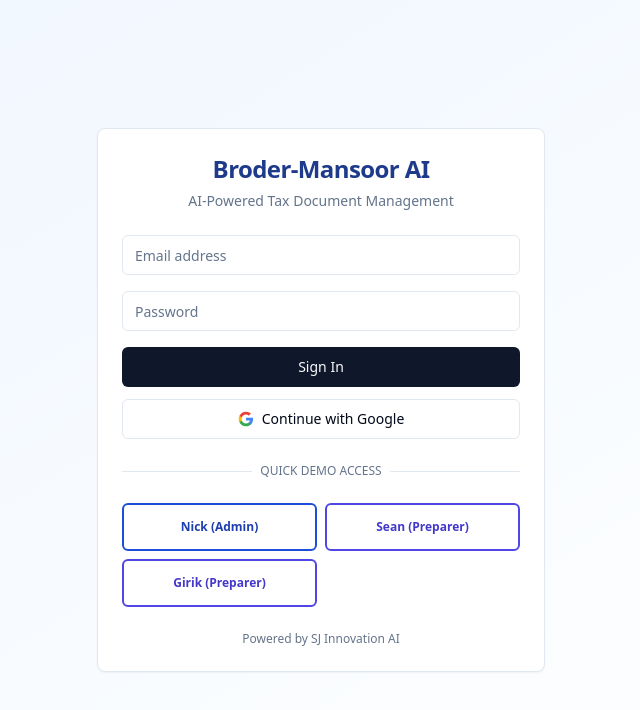
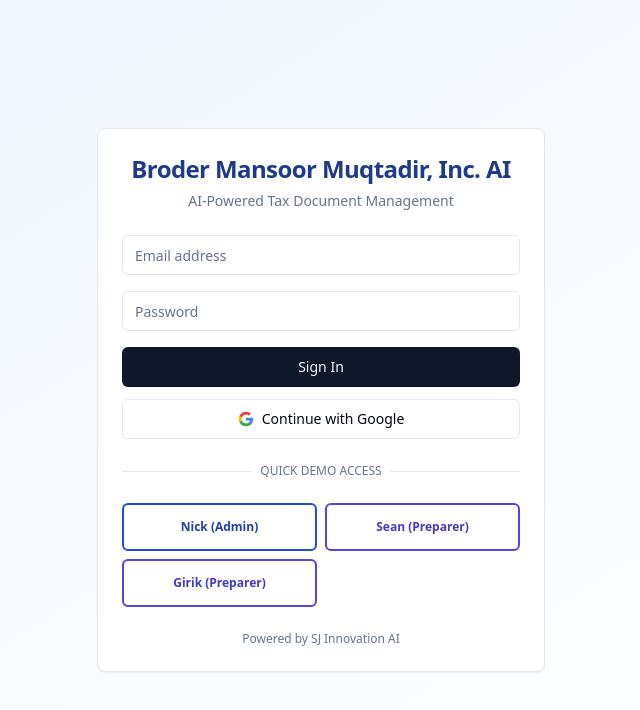
Before and after one commit to parthoooo/tax-checker-agent, a React (Vite) app: page / in a window 1280 px wide. Shown: the top 710 px of the page, without its empty margins (319-959 px from the left). Built offline with nearby package versions, Linux system fonts and the light colour scheme.

Commit message:
Changes
Co-authored-by: zubairhossain-rgb <228999396+zubairhossain-rgb@users.noreply.github.com>

```diff
--- a/index.html
+++ b/index.html
@@ -15,10 +15,10 @@
     <meta name="twitter:card" content="summary_large_image" />
     <meta name="twitter:site" content="@lovable_dev" />
     <meta name="twitter:image" content="https://pub-bb2e103a32db4e198524a2e9ed8f35b4.r2.dev/1675d7d6-4d50-47cb-8688-754570dc4407/id-preview-10d37c2d--0a53c687-2a15-48ba-af1d-982f0ab8b2e6.lovable.app-1779997623617.png">
-  <meta property="og:title" content="Broder-Mansoor | Document Portal">
-  <meta name="twitter:title" content="Broder-Mansoor | Document Portal">
-  <meta property="og:description" content="Broder-Mansoor &amp; Associates secure tax document portal">
-  <meta name="twitter:description" content="Broder-Mansoor &amp; Associates secure tax document portal">
+  <meta property="og:title" content="Broder Mansoor Muqtadir, Inc. | Document Portal">
+  <meta name="twitter:title" content="Broder Mansoor Muqtadir, Inc. | Document Portal">
+  <meta property="og:description" content="Broder Mansoor Muqtadir, Inc. secure tax document portal">
+  <meta name="twitter:description" content="Broder Mansoor Muqtadir, Inc. secure tax document portal">
 </head>
 
   <body>
--- a/src/components/Login.tsx
+++ b/src/components/Login.tsx
@@ -48,7 +48,7 @@ const Login: React.FC = () => {
     <div className="min-h-screen flex items-center justify-center bg-gradient-to-br from-blue-50 to-white p-4">
       <Card className="w-full max-w-md">
         <CardHeader className="text-center">
-          <CardTitle className="text-2xl font-bold text-blue-900">Broder-Mansoor AI</CardTitle>
+          <CardTitle className="text-2xl font-bold text-blue-900">Broder Mansoor Muqtadir, Inc. AI</CardTitle>
           <p className="text-muted-foreground text-sm">AI-Powered Tax Document Management</p>
         </CardHeader>
         <CardContent>
--- a/src/components/admin/AdminDashboard.tsx
+++ b/src/components/admin/AdminDashboard.tsx
@@ -139,7 +139,7 @@ const AdminDashboard: React.FC = () => {
         <div className="max-w-7xl mx-auto px-4 sm:px-6 lg:px-8">
           <div className="flex justify-between items-center h-16">
             <div>
-              <h1 className="text-xl font-semibold text-blue-900">Broder-Mansoor & Associates | Tax Season 2024</h1>
+              <h1 className="text-xl font-semibold text-blue-900">Broder Mansoor Muqtadir, Inc. | Tax Season 2024</h1>
               <p className="text-sm text-muted-foreground">Welcome back, {user?.name}</p>
               <p className="text-xs text-gray-400 mt-0.5">Client Portal: brodermansoor.buildyourai.consulting</p>
             </div>
--- a/src/components/client/ClientDashboard.tsx
+++ b/src/components/client/ClientDashboard.tsx
@@ -73,7 +73,7 @@ const ClientDashboard: React.FC = () => {
     if (!clientId) return;
     try {
       const subject = 'Action Required: Missing Tax Documents';
-      const body    = `Hi ${user?.name?.split(' ')[0]},\n\nYou are still missing: ${missingDocs.join(', ')}.\n\nPlease log in to your portal to upload them.\n\n— Broder-Mansoor & Associates`;
+      const body    = `Hi ${user?.name?.split(' ')[0]},\n\nYou are still missing: ${missingDocs.join(', ')}.\n\nPlease log in to your portal to upload them.\n\n— Broder Mansoor Muqtadir, Inc.`;
 
       await saveReminder({ client_id: clientId, sent_by: session?.user?.id ?? null, to_email: clientEmail, subject, body });
       await logActivity({ client_id: clientId, actor: user?.name ?? 'Client', actor_type: 'client', action: 'Sent self-reminder for missing documents' });
@@ -108,7 +108,7 @@ const ClientDashboard: React.FC = () => {
         <div className="max-w-7xl mx-auto px-4 sm:px-6 lg:px-8">
           <div className="flex justify-between items-center h-16">
             <div>
-              <h1 className="text-xl font-semibold text-blue-900">Broder-Mansoor Portal</h1>
+              <h1 className="text-xl font-semibold text-blue-900">Broder Mansoor Muqtadir, Inc. Portal</h1>
               <p className="text-sm text-muted-foreground">Welcome back, {user?.name}</p>
             </div>
             <Button variant="outline" onClick={logout}><LogOut className="w-4 h-4 mr-2" />Logout</Button>
--- a/src/components/layout/AppSidebar.tsx
+++ b/src/components/layout/AppSidebar.tsx
@@ -77,8 +77,7 @@ const AppSidebar: React.FC = () => {
   const SidebarBody = (
     <div className="flex flex-col h-full bg-[#0f1f3d] text-white w-64">
       <div className="px-6 py-6 border-b border-white/10">
-        <h2 className="text-lg font-bold tracking-tight">Broder-Mansoor</h2>
-        <p className="text-xs text-blue-200/70 mt-0.5">& Associates</p>
+        <h2 className="text-lg font-bold tracking-tight">Broder Mansoor Muqtadir, Inc.</h2>
         {user.role !== 'client' && (
           <p className="text-xs text-blue-300/60 mt-1.5">
             {user.name} · {user.role === 'admin' ? 'Admin' : 'Preparer'}
--- a/src/lib/aiSimulation.ts
+++ b/src/lib/aiSimulation.ts
@@ -190,7 +190,7 @@ export async function generateEmailDraft(
   await new Promise(r => setTimeout(r, 800));
 
   const firstName = clientName.split(' ')[0];
-  const firm = 'Broder-Mansoor & Associates';
+  const firm = 'Broder Mansoor Muqtadir, Inc.';
   const count = missingDocs.length;
   const bulletList = count > 0
     ? missingDocs.map(d => `  • ${d}`).join('\n')
@@ -344,7 +344,7 @@ export function buildEmailDraftBody(
   preparer: string,
 ): { subject: string; body: string } {
   const firstName = clientName.split(' ')[0];
-  const firm = 'Broder-Mansoor & Associates';
+  const firm = 'Broder Mansoor Muqtadir, Inc.';
 
   switch (result.outcome) {
     case 'wrong-year': {
--- a/src/pages/MagicLinkPortal.tsx
+++ b/src/pages/MagicLinkPortal.tsx
@@ -182,7 +182,7 @@ const MagicLinkPortal: React.FC = () => {
               This upload link is no longer valid. Please contact your tax preparer to receive a new link.
             </p>
             <p className="text-sm font-medium text-blue-700">sj@brodermansoor.com</p>
-            <p className="text-xs text-gray-400 mt-4">Broder-Mansoor & Associates · Powered by SJ Innovation AI</p>
+            <p className="text-xs text-gray-400 mt-4">Broder Mansoor Muqtadir, Inc. · Powered by SJ Innovation AI</p>
           </CardContent>
         </Card>
       </div>
@@ -201,7 +201,7 @@ const MagicLinkPortal: React.FC = () => {
       <div className="bg-[#0f1f3d] text-white px-6 py-4">
         <div className="max-w-2xl mx-auto flex items-center justify-between">
           <div>
-            <h1 className="text-lg font-bold">Broder-Mansoor & Associates</h1>
+            <h1 className="text-lg font-bold">Broder Mansoor Muqtadir, Inc.</h1>
             <p className="text-xs text-blue-200/70">Secure Document Upload Portal</p>
           </div>
           <p className="text-xs text-blue-200/60">Powered by SJ Innovation AI</p>
--- a/src/pages/admin/AdminSettings.tsx
+++ b/src/pages/admin/AdminSettings.tsx
@@ -32,7 +32,7 @@ const docTypes = [
 
 const AdminSettings: React.FC = () => {
   const [inviteOpen, setInviteOpen] = useState(false);
-  const [firmName, setFirmName] = useState('Broder-Mansoor & Associates');
+  const [firmName, setFirmName] = useState('Broder Mansoor Muqtadir, Inc.');
 
   return (
     <PageShell>
--- a/src/pages/admin/DevDocs.tsx
+++ b/src/pages/admin/DevDocs.tsx
@@ -301,7 +301,7 @@ const DevDocs: React.FC = () => {
     <PageShell>
       <PageHeader
         title="Developer Documentation"
-        subtitle="Feature inventory, technical spec, and production estimation for Broder-Mansoor AI"
+        subtitle="Feature inventory, technical spec, and production estimation for Broder Mansoor Muqtadir, Inc. AI"
       />
 
       <main className="max-w-7xl w-full mx-auto px-4 sm:px-6 lg:px-8 py-6 space-y-6">
```
Also changed, not shown: 1 other file (tests, documents, lock files or other folders).
